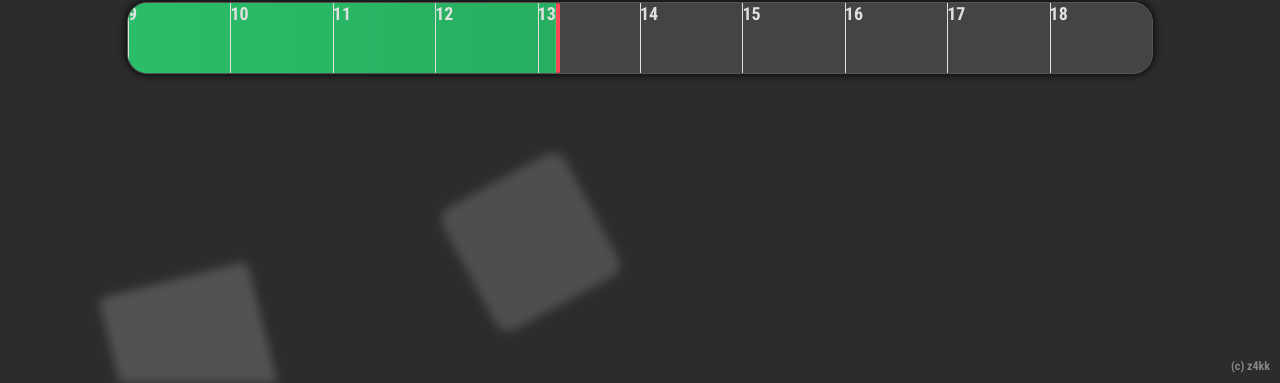
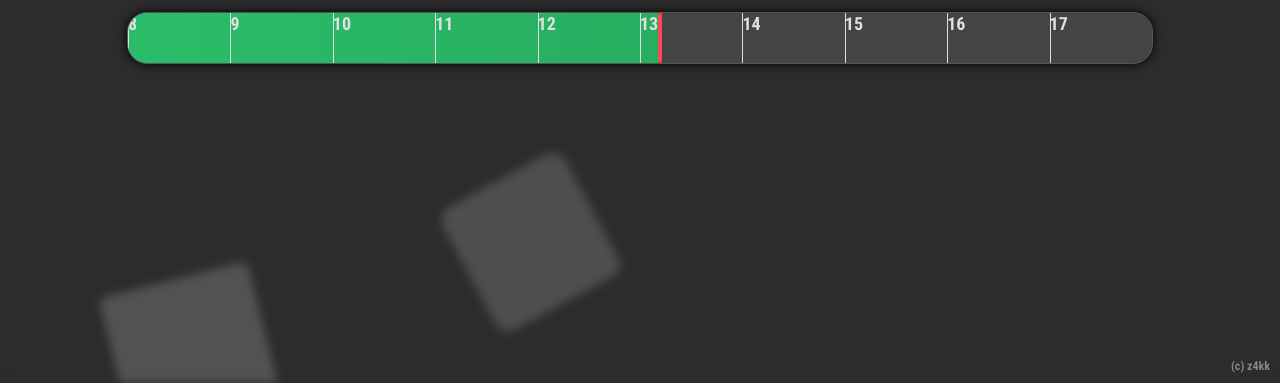
Before and after one commit to finch-bird/linearclock, a plain HTML site: page index.html in a window 1280 px wide. Shown: the part 417-800 px from the top of the page. Drawn offline with Linux system fonts and the light colour scheme.

Commit message:
Update index.html

```diff
--- a/index.html
+++ b/index.html
@@ -26,7 +26,7 @@
         .container {
             position: relative;
             width: 80%;
-            height: 70px;
+            height: 50px; /* уменьшенная высота */
             background: #444;
             border: 1px solid #555;
             border-radius: 20px;
@@ -228,17 +228,17 @@
         <div class="progress" id="progress"></div>
         <div class="indicator" id="indicator"></div>
         <div class="ticks">
-            <div class="tick" style="left: 0%;"><span class="time-label">9</span></div>
-            <div class="tick" style="left: 10%;"><span class="time-label">10</span></div>
-            <div class="tick" style="left: 20%;"><span class="time-label">11</span></div>
-            <div class="tick" style="left: 30%;"><span class="time-label">12</span></div>
-            <div class="tick" style="left: 40%;"><span class="time-label">13</span></div>
-            <div class="tick" style="left: 50%;"><span class="time-label">14</span></div>
-            <div class="tick" style="left: 60%;"><span class="time-label">15</span></div>
-            <div class="tick" style="left: 70%;"><span class="time-label">16</span></div>
-            <div class="tick" style="left: 80%;"><span class="time-label">17</span></div>
-            <div class="tick" style="left: 90%;"><span class="time-label">18</span></div>
-            <div class="tick" style="left: 100%;"><span class="time-label">19</span></div>
+            <div class="tick" style="left: 0%;"><span class="time-label">8</span></div>
+            <div class="tick" style="left: 10%;"><span class="time-label">9</span></div>
+            <div class="tick" style="left: 20%;"><span class="time-label">10</span></div>
+            <div class="tick" style="left: 30%;"><span class="time-label">11</span></div>
+            <div class="tick" style="left: 40%;"><span class="time-label">12</span></div>
+            <div class="tick" style="left: 50%;"><span class="time-label">13</span></div>
+            <div class="tick" style="left: 60%;"><span class="time-label">14</span></div>
+            <div class="tick" style="left: 70%;"><span class="time-label">15</span></div>
+            <div class="tick" style="left: 80%;"><span class="time-label">16</span></div>
+            <div class="tick" style="left: 90%;"><span class="time-label">17</span></div>
+            <div class="tick" style="left: 100%;"><span class="time-label">18</span></div>
         </div>
     </div>
     <div class="footer">(c) z4kk</div>
@@ -249,9 +249,9 @@
             const progress = document.getElementById('progress');
             const now = new Date();
             const start = new Date();
-            start.setHours(9, 0, 0, 0);
+            start.setHours(8, 0, 0, 0);
             const end = new Date();
-            end.setHours(19, 0, 0, 0);
+            end.setHours(18, 0, 0, 0);
 
             if (now >= start && now <= end) {
                 const totalMinutes = (end - start) / 60000;
```
